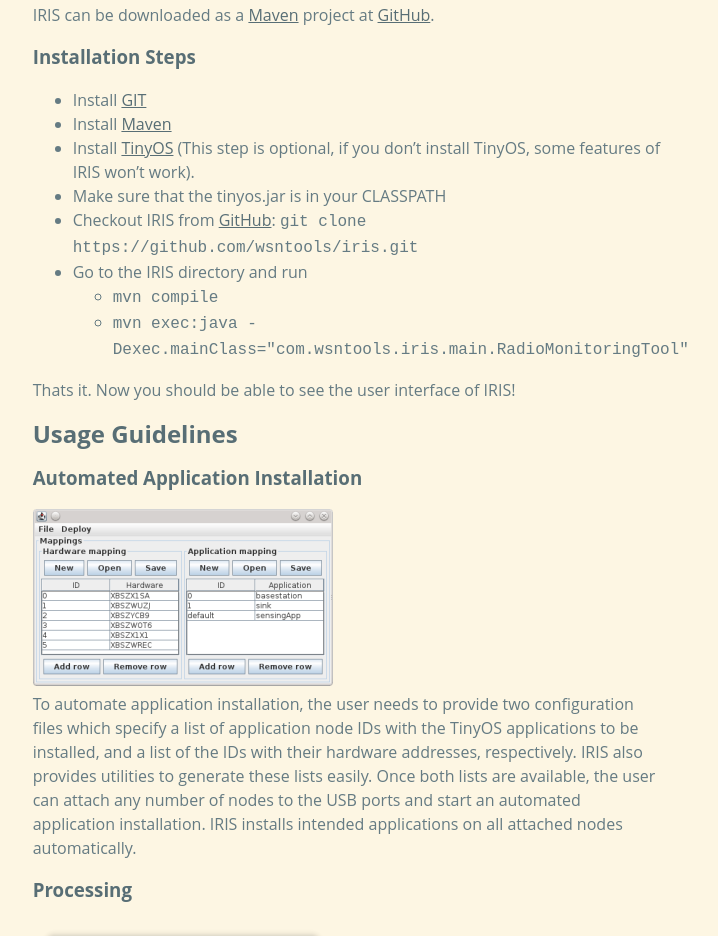
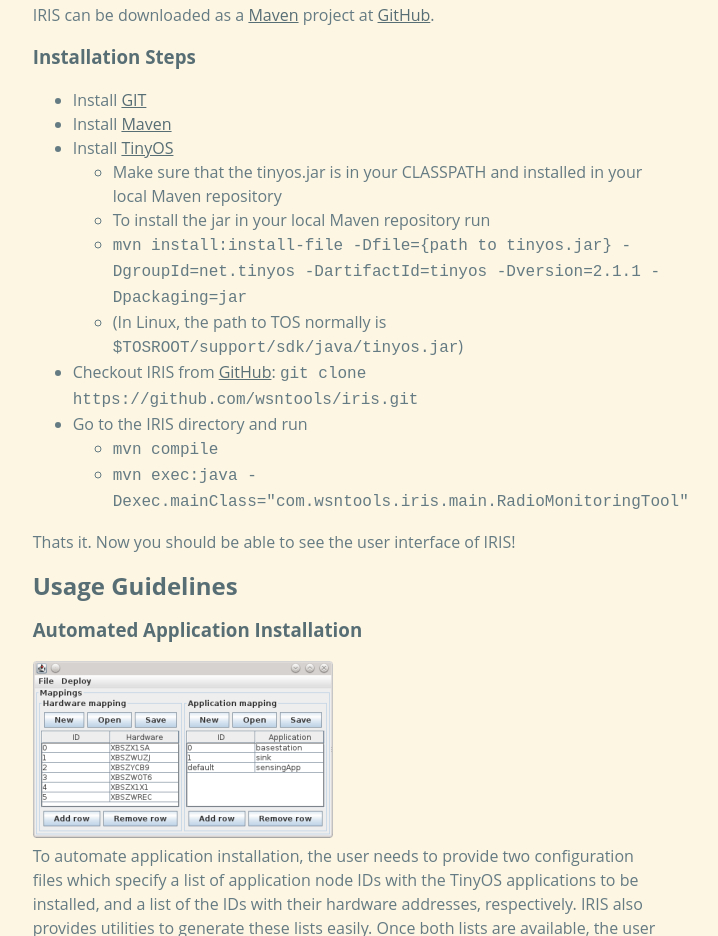
Before and after one commit to wsntools/wsntools.github.io, a plain HTML site: page code/iris/index.html in a window 1280 px wide. Shown: the part 892-1828 px from the top of the page, without its empty margins (290-1008 px from the left). Drawn offline with Linux system fonts and the light colour scheme.

Commit message:
fixed section about the installation instruction

```diff
--- a/code/iris/index.html
+++ b/code/iris/index.html
@@ -50,8 +50,14 @@
 <ul>
   <li>Install <a href="http://git-scm.com/downloads">GIT</a> </li>
   <li>Install <a href="http://maven.apache.org/guides/getting-started/maven-in-five-minutes.html">Maven</a></li>
-  <li>Install <a href="http://tinyos.stanford.edu/tinyos-wiki/index.php/Installing_TinyOS">TinyOS</a> (This step is optional, if you don’t install TinyOS, some features of IRIS won’t work).</li>
-  <li>Make sure that the tinyos.jar is in your CLASSPATH</li>
+  <li>Install <a href="http://tinyos.stanford.edu/tinyos-wiki/index.php/Installing_TinyOS">TinyOS</a>
+    <ul>
+      <li>Make sure that the tinyos.jar is in your CLASSPATH and installed in your local Maven repository</li>
+      <li>To install the jar in your local Maven repository run</li>
+      <li><code>mvn install:install-file -Dfile={path to tinyos.jar} -DgroupId=net.tinyos -DartifactId=tinyos -Dversion=2.1.1 -Dpackaging=jar</code></li>
+      <li>(In Linux, the path to TOS normally is <code>$TOSROOT/support/sdk/java/tinyos.jar</code>)</li>
+    </ul>
+  </li>
   <li>Checkout IRIS from <a href="https://github.com/wsntools/iris">GitHub</a>: <code>git clone https://github.com/wsntools/iris.git</code></li>
   <li>Go to the IRIS directory and run
     <ul>
```
